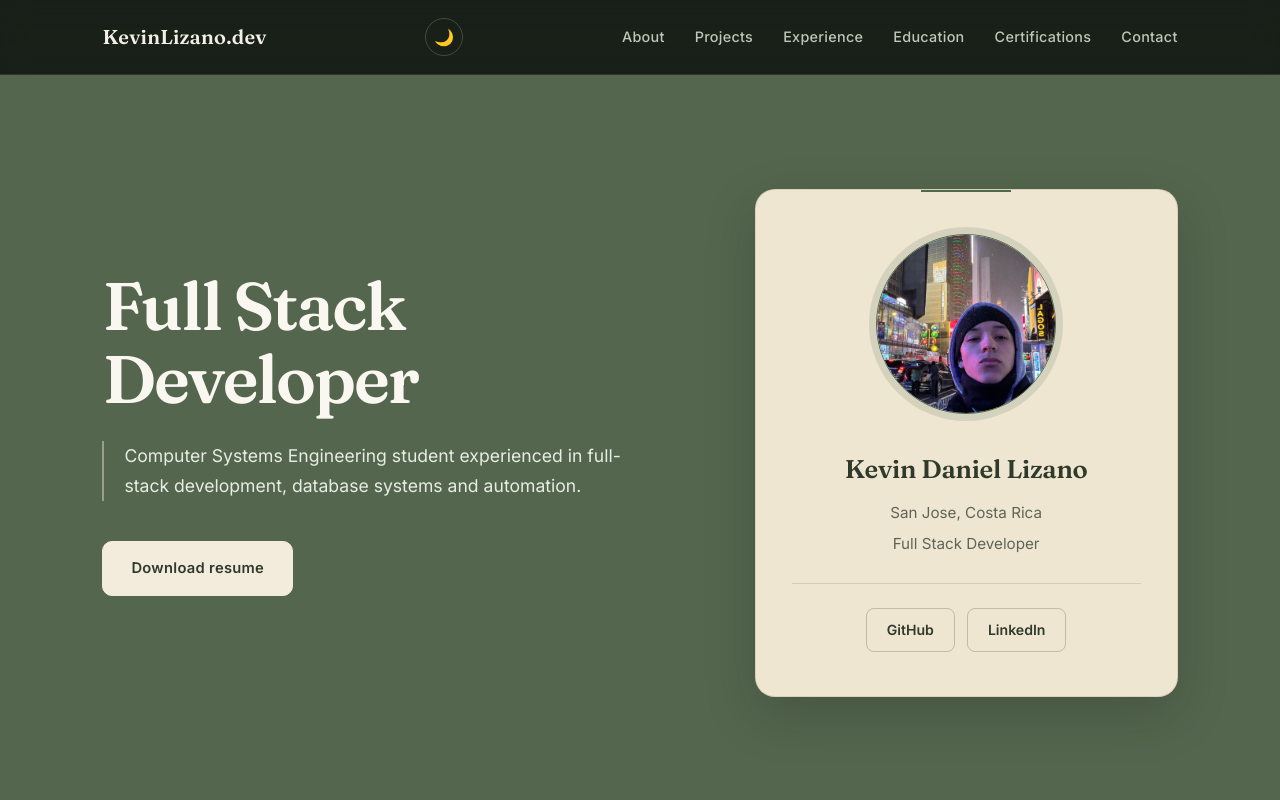
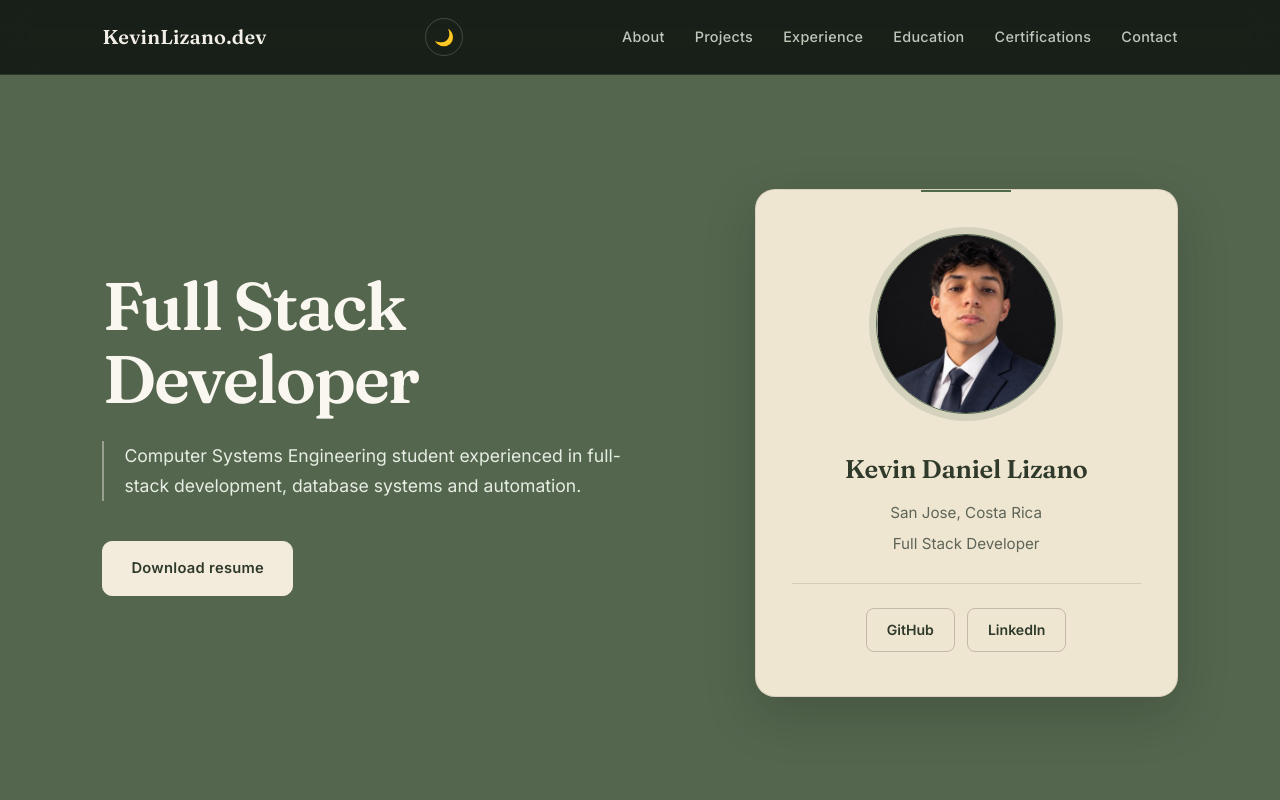
Before and after one commit to KevinhoProgra/portfolio, a plain HTML site: page index.html in a window 1280 px wide. Shown: the top 800 px of the page. Drawn offline with Linux system fonts and the light colour scheme.

Commit message:
PFP update

```diff
--- a/index.html
+++ b/index.html
@@ -18,7 +18,7 @@
       property="og:description"
       content="Computer Systems Engineering student experienced in full-stack development, database systems and automation."
     />
-    <meta property="og:image" content="pfp.jpeg" />
+    <meta property="og:image" content="pfp.jfif" />
 
     <!-- Google Fonts -->
     <link rel="preconnect" href="https://fonts.googleapis.com" />
@@ -79,7 +79,7 @@
 
       <div class="hero-right">
         <div class="profile-card">
-          <img src="pfp.jpeg" alt="Kevin Daniel Lizano" class="profile-image" />
+          <img src="pfp.jfif" alt="Kevin Daniel Lizano" class="profile-image" />
           <h2>Kevin Daniel Lizano</h2>
           <p>San Jose, Costa Rica</p>
           <p>Full Stack Developer</p>
```
Also changed, not shown: pfp.jfif (added).
